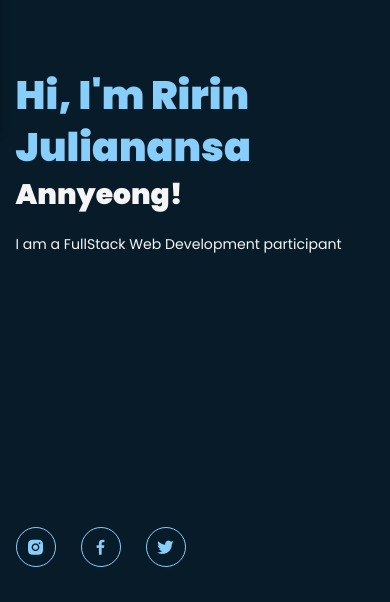
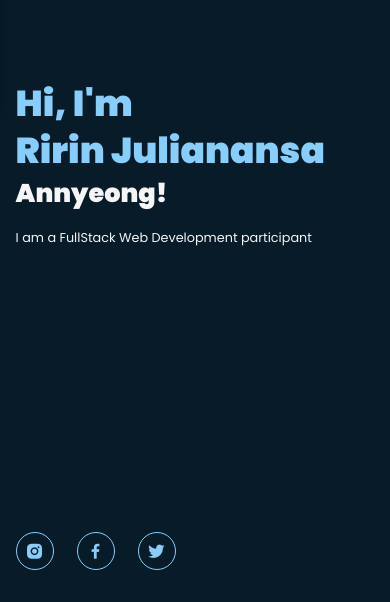
Before and after one commit to ririnjulianansa/personal-website, a plain HTML site: page index.html in a window 390 px wide. Shown: the part 242-844 px from the top of the page. Drawn offline with nearby package versions, Linux system fonts and the light colour scheme.

Commit message:
media max width-520

```diff
--- a/style.css
+++ b/style.css
@@ -577,3 +577,23 @@ span {
         opacity: .6;
     }
 }
+
+@media (max-width: 520px) {
+    html {
+        font-size: 50%;
+    }
+
+    .home-content h1 {
+        display: flex;
+        flex-direction: column;
+    }
+
+    .home-sci {
+        width: 160px;
+    }
+
+    .home-sci a {
+        width: 38px;
+        height: 38px;
+    }
+}
```
